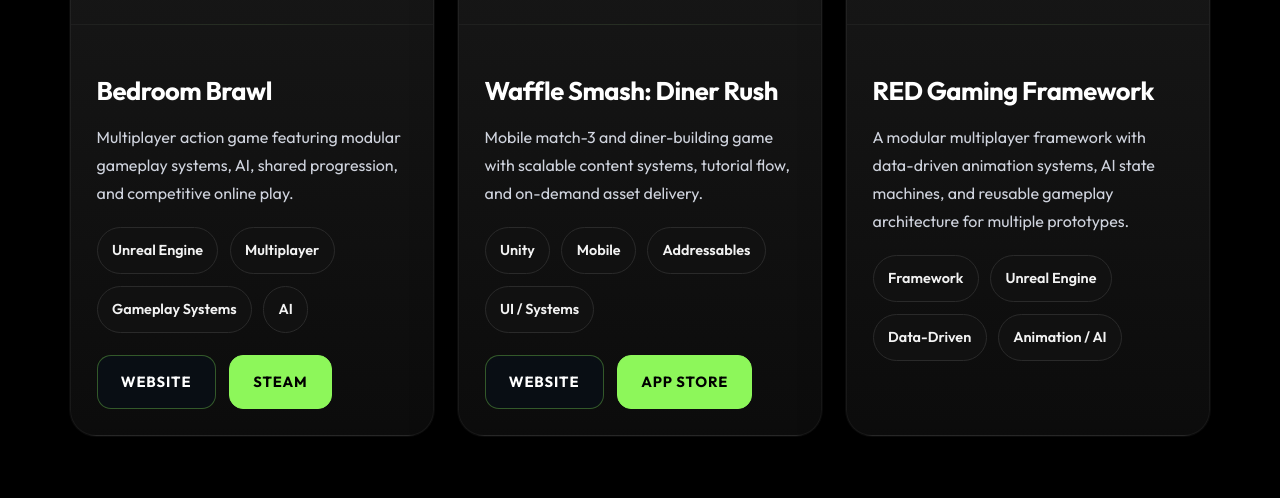
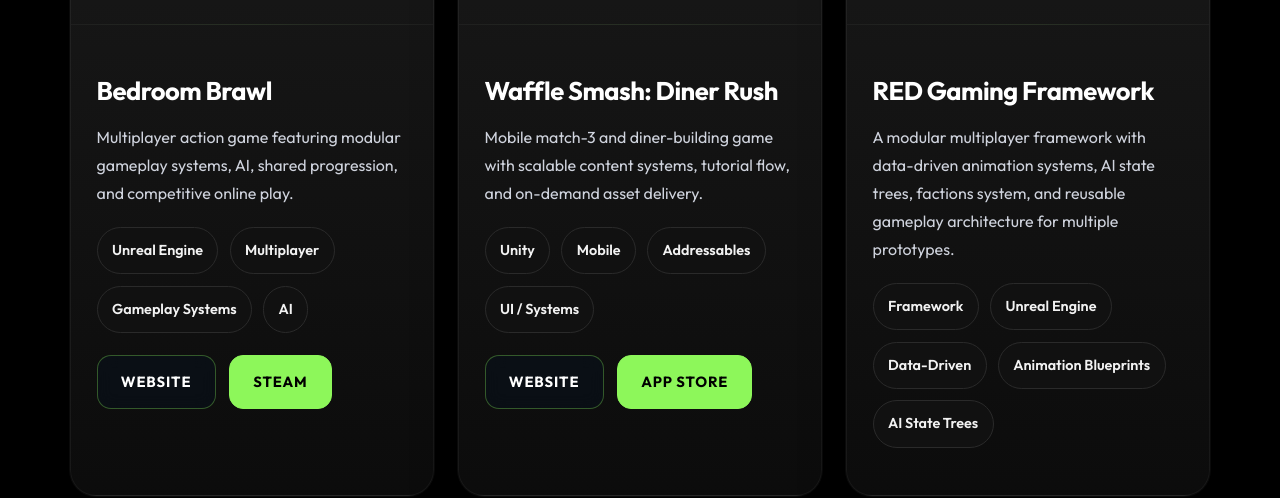
Before and after one commit to Cussk/kylecuss.com, a React (Create React App) app: page / in a window 1280 px wide. Shown: the part 1540-2038 px from the top of the page. Built offline with nearby package versions, Linux system fonts and the light colour scheme.

Commit message:
updated projects teext

```diff
--- a/src/components/HomeProjectsData.js
+++ b/src/components/HomeProjectsData.js
@@ -38,8 +38,8 @@
     engineLogo: unrealLogo,
     engineLogoType: 'icon',
     subtitle:
-      'A modular multiplayer framework with data-driven animation systems, AI state machines, and reusable gameplay architecture for multiple prototypes.',
-    tags: ['Framework', 'Unreal Engine', 'Data-Driven', 'Animation / AI'],
+      'A modular multiplayer framework with data-driven animation systems, AI state trees, factions system, and reusable gameplay architecture for multiple prototypes.',
+    tags: ['Framework', 'Unreal Engine', 'Data-Driven', 'Animation Blueprints', 'AI State Trees'],
   },
 ];
 
```
